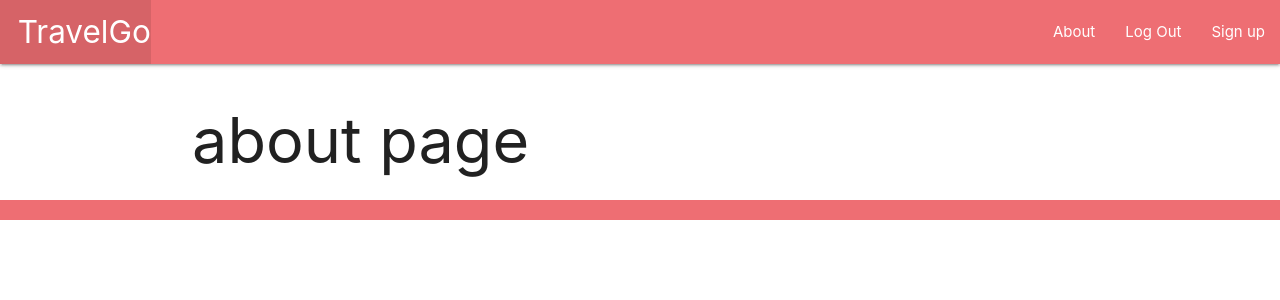
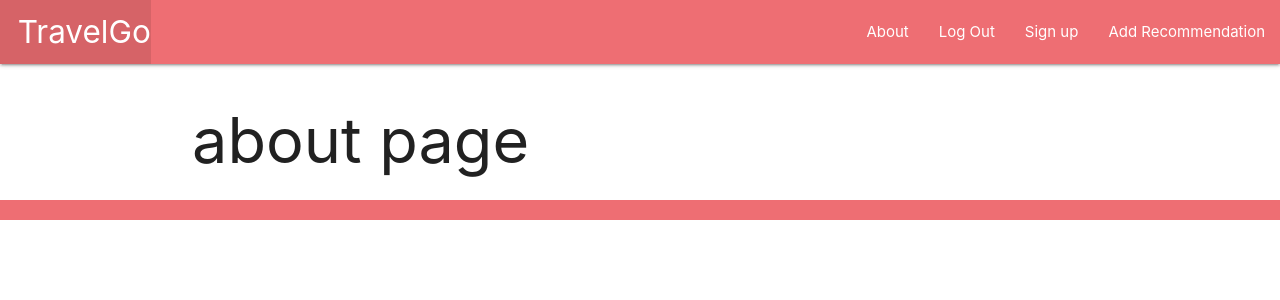
Before and after one commit to alexalferez/TravelGo, a Django app: page /about/ in a window 1280 px wide. Shown: the top 300 px of the page. Run offline with Django 3.2, Linux system fonts and the light colour scheme; the visitor is signed in with stand-in values (Sample User, id 1).

Commit message:
views code added for add recommendation

```diff
--- a/main_app/templates/base.html
+++ b/main_app/templates/base.html
@@ -15,7 +15,7 @@
     <nav>
       <div class="nav-wrapper">
         <ul>
-          <li><a href="/" class="left brand-logo">&nbsp;&nbsp;TravelGo</a></li>
+          <li><a href="{% url 'home' %}" class="left brand-logo">&nbsp;&nbsp;TravelGo</a></li>
         </ul>
         <ul class="right">
           <li><a href="/about">About</a></li>
@@ -23,6 +23,7 @@
           <li><a href="{% url 'logout' %}">Log Out</a></li>
           {% endif %}
           <li><a href="{% url 'signup' %}">Sign up</a></li>
+          <li><a href="{% url 'create' %}">Add Recommendation</a></li>
         </ul>
       </div>
     </nav>
--- a/main_app/templates/recommendations/detail.html
+++ b/main_app/templates/recommendations/detail.html
@@ -1,5 +1,5 @@
 {% extends 'base.html' %}
 
 {% block content %}
-
+<h1>detail page</h1>
 {% endblock %}
--- a/main_app/templates/registration/login.html
+++ b/main_app/templates/registration/login.html
@@ -4,6 +4,8 @@
 <h1>Log In</h1>
 
 <form method="post" action="{% url 'login' %}">
+    {% csrf_token %}
+    {{ form.as_p }}
     <input type="submit" class="btn" value="login">
     <input type="hidden" class="next" value="{{ next }}">
 </form>
--- a/main_app/urls.py
+++ b/main_app/urls.py
@@ -5,7 +5,7 @@ urlpatterns = [
     path('', views.home, name='home'),
     path('about/', views.about, name='about'),
     path('recommendations/<int:recommendation_id>', views.recommendations_detail, name='detail'),
-    path('recommendations/create/', views.RecommendationCreate.as_view(), name='create'),
+    path('recommendations/create/', views.add_recommendation, name='create'),
     path('recommendations/<int:pk>/update/', views.RecommendationUpdate.as_view(), name='update'),
     path('recommendations/<int:pk>/delete/', views.RecommendationDelete.as_view(), name='delete'),
     path('profile/', views.ProfileList.as_view(), name='profile_index'),
--- a/main_app/views.py
+++ b/main_app/views.py
@@ -4,6 +4,9 @@ from django.views.generic import ListView, DetailView
 from django.contrib.auth import login
 from django.contrib.auth.forms import UserCreationForm
 from .models import Profile, Recommendation
+from django.contrib.auth.decorators import login_required
+from django.contrib.auth.mixins import LoginRequiredMixin
+from .forms import RecommendationForm
 
 # Create your views here.
 from django.http import HttpResponse
@@ -24,9 +27,13 @@ def signup(request):
   context = {'form': form, 'error_message': error_message}
   return render(request, 'registration/signup.html', context)
 
-class RecommendationCreate(CreateView):
+class RecommendationCreate(LoginRequiredMixin, CreateView):
   model = Recommendation
-  fields = ['name', 'user', 'city','discrpition']
+  fields = ['name', 'user', 'city','description']
+
+  def form_valid(self, form):
+    form.instance.user = self.request.user
+    return super().form_valid(form)
 
 class RecommendationUpdate(UpdateView):
   model = Recommendation
@@ -45,7 +52,7 @@ def about(request):
 
 def recommendations_detail(request, recommendation_id):
   recommendation = Recommendation.objects.get(id=recommendation_id)
-  return render(request, 'recommendations/detail.html')
+  return render(request, './recommendations/detail.html')
 
 class ProfileList(ListView):
   model = Profile
@@ -61,3 +68,14 @@ class ProfileUpdate(UpdateView):
 
 class ProfileDelete(DeleteView):
   model = Profile
+
+
+def add_recommendation(request):
+  form = RecommendationForm(request.POST)
+
+  if form.is_valid():
+    new_recommendation = form.save(commit=False)
+    new_recommendation.user_id = user_id
+    print(new_recommendation, "<----- new_rec")
+    new_recommendation.save()
+  return redirect('detail')
```
Also changed, not shown: main_app/forms.py (added, +7 -0 lines), main_app/templates/main_app/recommendation_form.html (added, +15 -0 lines).
